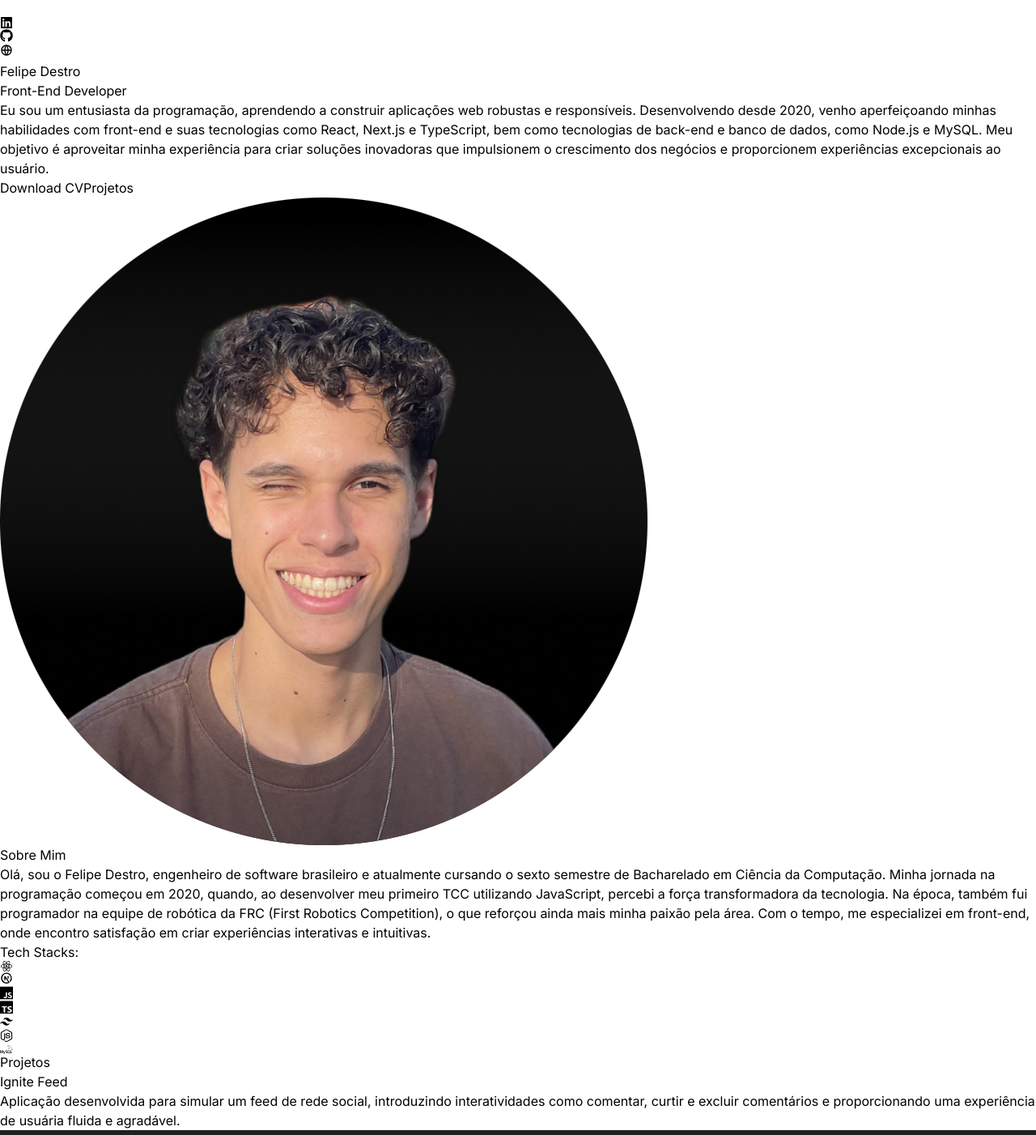
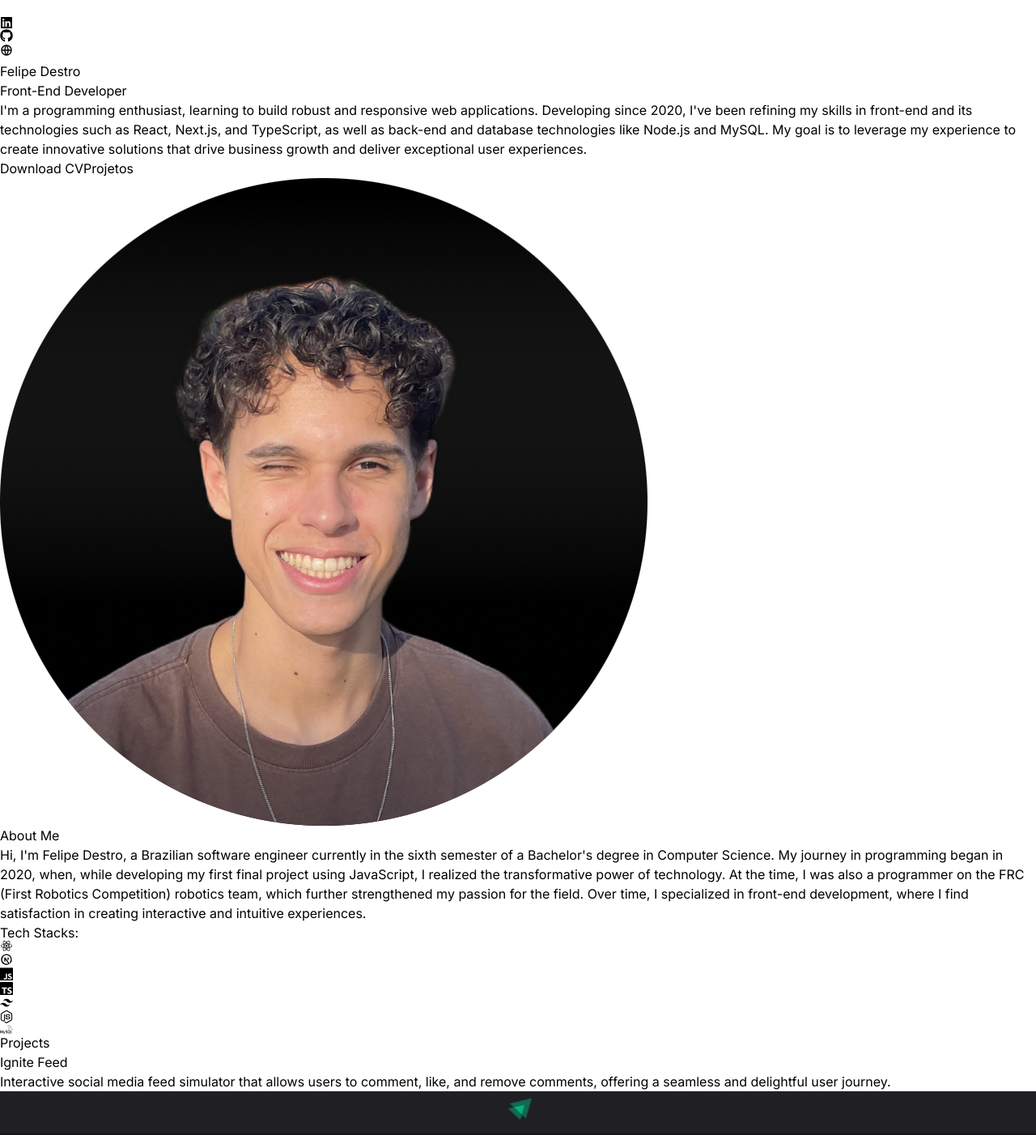
Before and after one commit to felipedestroo/portfolio-felipe, a React (Vite) app: page / in a window 1280 px wide. Shown: the part 480-1882 px from the top of the page at 81% size. Built offline with nearby package versions, Linux system fonts and the light colour scheme.

Commit message:
feat: start translation with i18next

```diff
--- a/src/App.jsx
+++ b/src/App.jsx
@@ -4,6 +4,7 @@ import Hero from "./components/Hero"
 import Navbar from "./components/Navbar"
 import Projects from "./components/Projects"
 import Technologies from "./components/Technologies"
+import './i18nify'
 
 const App = () => {
   return (
--- a/src/components/About.jsx
+++ b/src/components/About.jsx
@@ -1,10 +1,12 @@
-import { ABOUT_TEXT } from "../constants"
 import { motion } from "framer-motion"
+import { useTranslation } from "react-i18next"
 
 function About() {
+  const { t } = useTranslation();
+
   return <div className=" border-b border-neutral-900 pb-4">
     <h2 className="my-20 text-center text-4xl">
-        Sobre <span className="text-neutral-500">Mim</span>
+        {t("about.title1")} <span className="text-neutral-500">{t("about.title2")}</span>
     </h2>
     <div className="flex justify-center">
         <motion.div
@@ -13,7 +15,7 @@ function About() {
           transition={{ duration: 0.5 }}
           className="w-full lg:w-1/2">
             <div className="flex justify-center lg:text-center">
-                <p className="">{ABOUT_TEXT}</p>
+                <p className="">{t("about.text")}</p>
             </div>
         </motion.div>
     </div>
--- a/src/components/Contact.jsx
+++ b/src/components/Contact.jsx
@@ -1,27 +1,30 @@
-import { CONTACT } from "../constants"
 import { motion } from "framer-motion"
+import { useTranslation } from "react-i18next"
 
 function Contact() {
+
+  const { t } = useTranslation();
+
   return (
     <div className="border-b border-neutral-900 pb-20">
         <motion.h2
           whileInView={{opacity: 1, y: 0}}
           initial={{opacity: 0, y: -100}}
           transition={{duration: 0.5}}
-          className="my-10 text-center text-4xl">Entre em Contato</motion.h2>
+          className="my-10 text-center text-4xl">{t("contact.title")}</motion.h2>
         <div className="text-center tracking-tighter">
             <motion.p
               whileInView={{opacity: 1, x: 0}}
               initial={{opacity: 0, x: -100}}
               transition={{duration: 1}}
-              className="my-4">{CONTACT.address}</motion.p>
+              className="my-4">{t("contact.address")}</motion.p>
             <motion.p
               whileInView={{opacity: 1, x: 0}}
               initial={{opacity: 0, x: 100}}
               transition={{duration: 1}}
-              className="my-4">{CONTACT.phoneNo}</motion.p>
+              className="my-4">{t("contact.phoneNo")}</motion.p>
             <a href="mailto:felipedestrodev@gmail.com" className="border-b">
-                {CONTACT.email}
+                {t("contact.email")}
             </a>
         </div>
     </div>
--- a/src/components/Hero.jsx
+++ b/src/components/Hero.jsx
@@ -1,6 +1,6 @@
 import { motion } from "framer-motion"
 import profilePic from "../assets/FelipeDestroProfile.png"
-import { HERO_CONTENT } from "../constants"
+import { useTranslation } from "react-i18next"
 
 const container = (delay) => ({
     hidden: {x: -100, opacity: 0},
@@ -12,6 +12,8 @@ const container = (delay) => ({
 })
 
 const Hero = () => {
+  const { t } = useTranslation();
+
   return (
     <div className="border-b border-neutral-900 pb-4 lg:mb-35">
         <div className="flex flex-wrap justify-between">
@@ -36,7 +38,7 @@ const Hero = () => {
                         initial="hidden"
                         animate="visible"
                         className="my-2 max-w-xl py-6 font-light tracking-tighter">
-                            {HERO_CONTENT}
+                            {t("hero.text")}
                         </motion.p>
                         <div className="flex flex-row">
                     <motion.a
--- a/src/components/Projects.jsx
+++ b/src/components/Projects.jsx
@@ -2,10 +2,14 @@ import { motion } from "framer-motion";
 import { FiExternalLink, FiGithub } from "react-icons/fi";
 import project1 from "../assets/projects/IgniteProject.jpg";
 import project2 from "../assets/projects/PortfolioProject.jpg";
-import project3 from "../assets/projects/WfProject.jpg";
+// import project3 from "../assets/projects/WfProject.jpg";
+import { useTranslation } from "react-i18next"
 
 
 function Projects() {
+
+  const { t } = useTranslation();
+
   return (
     <section id="projects">
       <div className="border-b border-neutral-900 pb-4">
@@ -14,7 +18,7 @@ function Projects() {
               initial={{opacity: 0, y: -100}}
               transition={{duration: 0.5}}
               className="my-20 text-center text-4xl">
-              Projetos
+              {t("projects.title")}
           </motion.h2>
           <div className="grid min-h-[50vh] w-full grid-cols-1 gap-8 sm:grid-cols-2 lg:grid-cols-3 3xl:py-12">
             <motion.div
@@ -25,8 +29,7 @@ function Projects() {
               <div className="flex flex-col space-y-1.5 p-6">
                 <h3 className="tracking-tight text-2xl font-semibold 3xl:text-3xl 4xl:text-4xl">Ignite Feed</h3>
                 <p className="text-muted-foreground text-base font-medium 3xl:text-lg 4xl:text-xl">
-                  Aplicação desenvolvida para simular um feed de rede social, introduzindo interatividades como comentar,
-                  curtir e excluir comentários e proporcionando uma experiência de usuária fluida e agradável.
+                  {t("projects.descIgnite")}
                 </p>
               </div>
               <div className="p-6 pt-0">
@@ -55,8 +58,7 @@ function Projects() {
               <div className="flex flex-col space-y-1.5 p-6">
                 <h3 className="tracking-tight text-2xl font-semibold 3xl:text-3xl 4xl:text-4xl">Personal Portfolio</h3>
                 <p className="text-muted-foreground text-base font-medium 3xl:text-lg 4xl:text-xl">
-                  Site de portfólio pessoal que exibe projetos, habilidades e informações de contato,
-                  ideal para destacar competências e facilitar conexões profissionais.
+                  {t("projects.descPortfolio")}
                 </p>
               </div>
               <div className="p-6 pt-0">
@@ -85,13 +87,17 @@ function Projects() {
               <div className="flex flex-col space-y-1.5 p-6">
                 <h3 className="tracking-tight text-2xl font-semibold 3xl:text-3xl 4xl:text-4xl">Woodie Flowers</h3>
                 <p className="text-muted-foreground text-base font-medium 3xl:text-lg 4xl:text-xl">
-                  Aplicativo Web que hospeda minijogos como xadrez, quebra-cabeça, jogo da velha e quadro branco,
-                  proporcionando uma plataforma digital interativa para os usuários se divertirem.
+                  {t("projects.descWf")}
                 </p>
               </div>
               <div className="p-6 pt-0">
                 <div className="flex flex-col justify-between gap-4">
-                  <img src={project3} alt="Foto do Projeto Ignite Feed" className="border border-neutral-800 rounded-md mt-4 mb-6 w-full"/>
+                  {/* <img src={project3} alt="Foto do Projeto Ignite Feed" className="border border-neutral-800 rounded-md mt-4 mb-6 w-full"/> */}
+                  <p
+                  className="border border-neutral-800 rounded-md mt-4 mb-6 flex justify-center h-[14.70rem] items-center text-2xl"
+                  >
+                    {t("projects.textWf")}
+                  </p>
                   <div className="flex justify-center">
                     <a href="#" target="_blank" className="flex items-center hover:text-orange-500 rounded-md">
                       <button className="inline-flex items-center justify-center whitespace-nowrap rounded-md text-xl font-medium ring-offset-background transition-colors focus-visible:outline-none focus-visible:ring-2 focus-visible:ring-ring focus-visible:ring-offset-2 disabled:pointer-events-none disabled:opacity-50 hover:text-accent-foreground h-10 w-10">
--- /dev/null
+++ b/src/i18nify.js
@@ -0,0 +1,31 @@
+import i18n from 'i18next'
+import { initReactI18next } from 'react-i18next'
+
+import enTranslation from './locales/en.json'
+import ptTranslation from './locales/pt.json'
+
+const resources = {
+    en: {
+        translation: enTranslation,
+    },
+    pt: {
+        translation: ptTranslation,
+    },
+};
+
+i18n
+    .use(initReactI18next) // inicializa o react-i18next
+    .init({
+        resources,
+        debug: true,
+        lng: 'en',
+        fallbackLng: 'en',
+        interpolation: {
+            escapeValue: false,
+        },
+        react: {
+            wait: true,
+        },
+    });
+
+    export default i18n;
--- /dev/null
+++ b/src/locales/en.json
@@ -0,0 +1,23 @@
+{
+    "about": {
+        "title1": "About" ,
+        "title2": "Me",
+        "text": "Hi, I'm Felipe Destro, a Brazilian software engineer currently in the sixth semester of a Bachelor's degree in Computer Science. My journey in programming began in 2020, when, while developing my first final project using JavaScript, I realized the transformative power of technology. At the time, I was also a programmer on the FRC (First Robotics Competition) robotics team, which further strengthened my passion for the field. Over time, I specialized in front-end development, where I find satisfaction in creating interactive and intuitive experiences."
+    },
+    "hero": {
+        "text": "I'm a programming enthusiast, learning to build robust and responsive web applications. Developing since 2020, I've been refining my skills in front-end and its technologies such as React, Next.js, and TypeScript, as well as back-end and database technologies like Node.js and MySQL. My goal is to leverage my experience to create innovative solutions that drive business growth and deliver exceptional user experiences."
+    },
+    "projects": {
+        "title": "Projects",
+        "descIgnite": "Interactive social media feed simulator that allows users to comment, like, and remove comments, offering a seamless and delightful user journey.",
+        "descPortfolio": "A personal portfolio website that showcases projects, skills, and contact information, ideal for highlighting competencies and facilitating professional connections.",
+        "descWf": "A web application hosting mini-games such as chess, puzzles, tic-tac-toe, and a whiteboard, providing an interactive digital platform for users to enjoy.",
+        "textWf": "In Development"
+    },
+    "contact": {
+        "title": "Get in Touch",
+        "address": "São Paulo, Brazil ",
+        "phoneNo": "+55 (11) 94533-5555 ",
+        "email": "felipedestrodev@gmail.com"
+    }
+}
--- /dev/null
+++ b/src/locales/pt.json
@@ -0,0 +1,24 @@
+{
+    "about": {
+        "title1": "Sobre",
+        "title2": "Mim",
+        "text": "Olá, sou o Felipe Destro, engenheiro de software brasileiro e atualmente cursando o sexto semestre de Bacharelado em Ciência da Computação. Minha jornada na programação começou em 2020, quando, ao desenvolver meu primeiro TCC utilizando JavaScript, percebi a força transformadora da tecnologia. Na época, também fui programador na equipe de robótica da FRC (First Robotics Competition), o que reforçou ainda mais minha paixão pela área. Com o tempo, me especializei em front-end, onde encontro satisfação em criar experiências interativas e intuitivas."
+    },
+    "hero": {
+        "text": "Eu sou um entusiasta da programação, aprendendo a construir aplicações web robustas e responsíveis. Desenvolvendo desde 2020, venho aperfeiçoando minhas habilidades com front-end e suas tecnologias como React, Next.js e TypeScript, bem como tecnologias de back-end e banco de dados, como Node.js e MySQL. Meu objetivo é aproveitar minha experiência para criar soluções inovadoras que impulsionem o crescimento dos negócios e proporcionem experiências excepcionais ao usuário."
+    },
+    "projects": {
+        "title": "Projetos",
+        "descIgnite": "Aplicação desenvolvida para simular um feed de rede social, introduzindo interatividades como comentar, curtir e excluir comentários e proporcionando uma experiência de usuária fluida e agradável.",
+        "descPortfolio": "Site de portfólio pessoal que exibe projetos, habilidades e informações de contato, ideal para destacar competências e facilitar conexões profissionais.",
+        "descWf": "Aplicativo Web que hospeda minijogos como xadrez, quebra-cabeça, jogo da velha e quadro branco, proporcionando uma plataforma digital interativa para os usuários se divertirem.",
+        "textWf": "Em Desenvolvimento"
+
+    },
+    "contact": {
+        "title": "Entre em Contato",
+        "address": "São Paulo, Brazil ",
+        "phoneNo": "+55 (11) 94533-5555 ",
+        "email": "felipedestrodev@gmail.com"
+    }
+}
```
